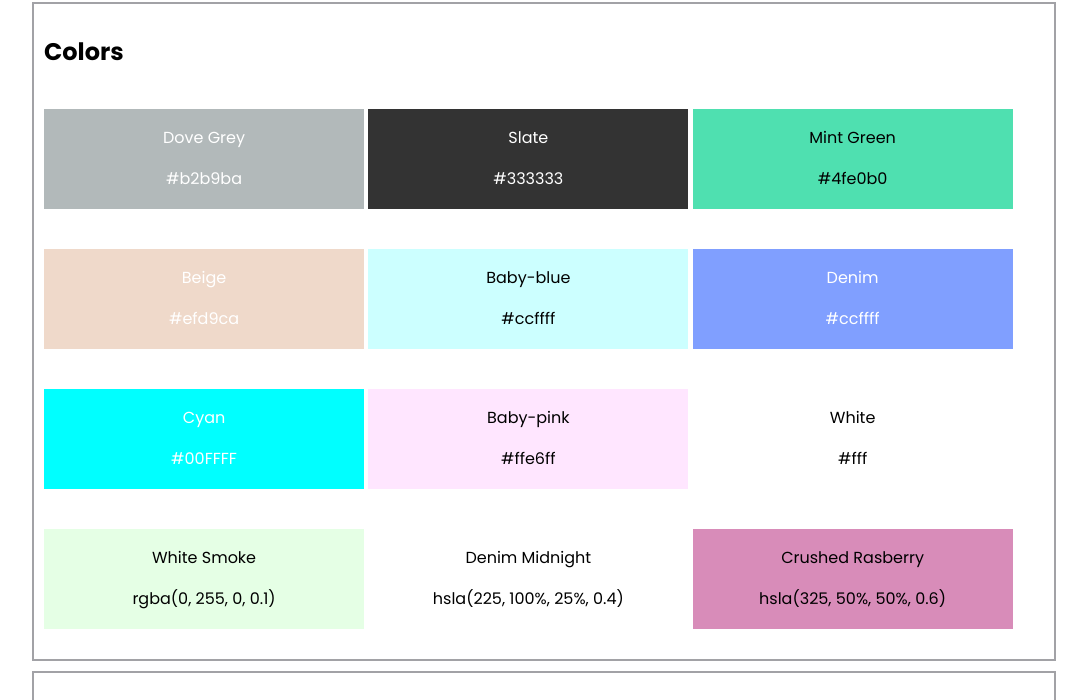
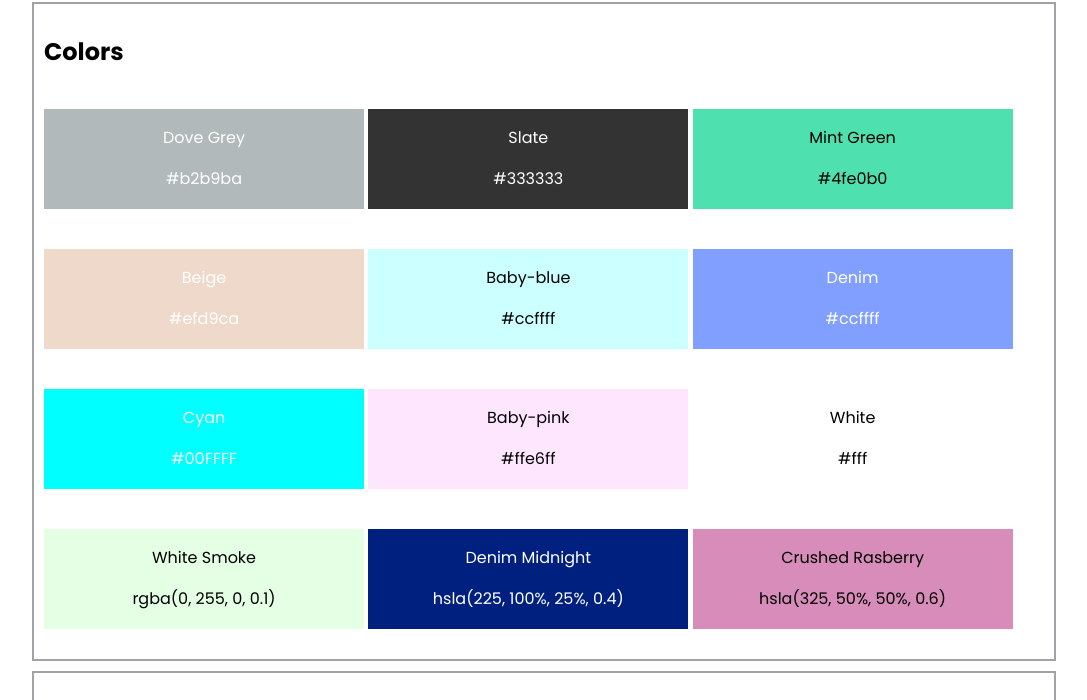
Before and after one commit to SOliv1/my-website-systems-cotswold-maids, a plain HTML site: page index.html in a window 1280 px wide. Shown: the part 89-789 px from the top of the page, without its empty margins (96-1183 px from the left). Drawn offline with Linux system fonts and the light colour scheme.

Commit message:
Update index.html

```diff
--- a/index.html
+++ b/index.html
@@ -54,7 +54,7 @@
           <p class="color-label">White Smoke</p>
           <p class="color-rgba">rgba(0, 255, 0, 0.1)</p>
         </div>
-        <div class="color-panel denim-mid-night">
+        <div class="color-panel denim-midnight">
           <p class="color-label">Denim Midnight</p>
           <p class="color-hsla">hsla(225, 100%, 25%, 0.4)</p>
         </div>
```
